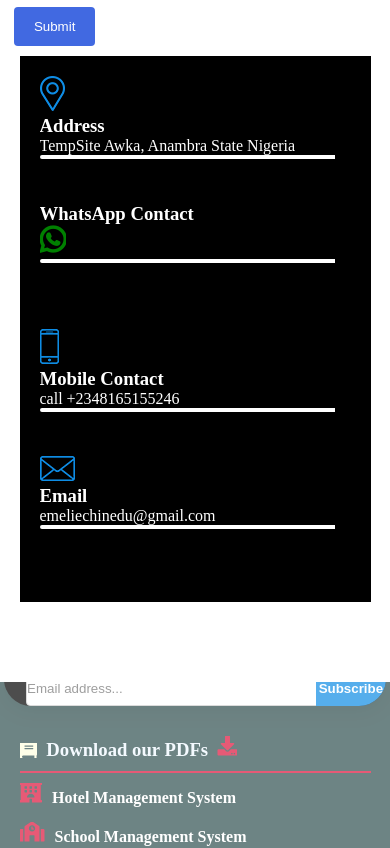
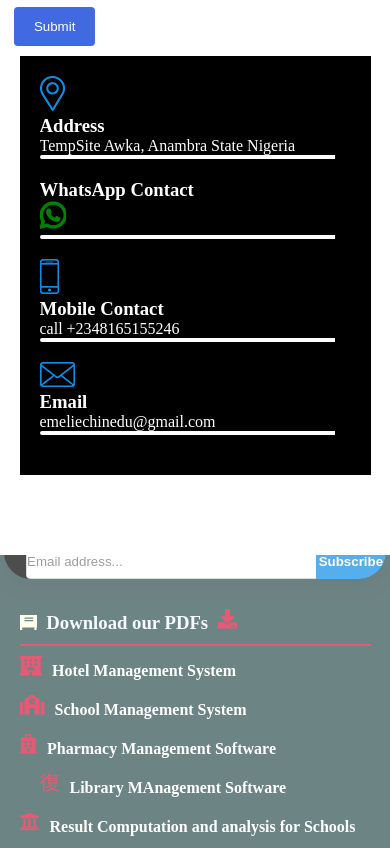
Before and after one commit to ChiemelieChinedu/ChiemelieChinedu.github.io, a plain HTML site: page index.html in a window 390 px wide. Shown: the part 6222-7070 px from the top of the page. Drawn offline with Linux system fonts and the light colour scheme.

Commit message:
Update indexmobile.css

```diff
--- a/indexmobile.css
+++ b/indexmobile.css
@@ -9,7 +9,6 @@
 
     .navbar {
         display: flex;
-        overflow-x:hidden;
         flex-wrap: nowrap;
         width: 100%;
         justify-content: space-between;
@@ -421,7 +420,8 @@ overflow-x:hidden;
         }
 
     .ContactPage .contacts {
-       padding-bottom:20px;
+       height:auto;
+        margin-bottom:20px;
     }
 
         .ContactPage .contacts hr {
@@ -477,7 +477,6 @@ overflow-x:hidden;
     .footContainer {
         background-color: darkslategrey;
         opacity:1.2;
-         overflow-x:hidden;
     }
     .footContainer .foot {
         width: 90%;
```
